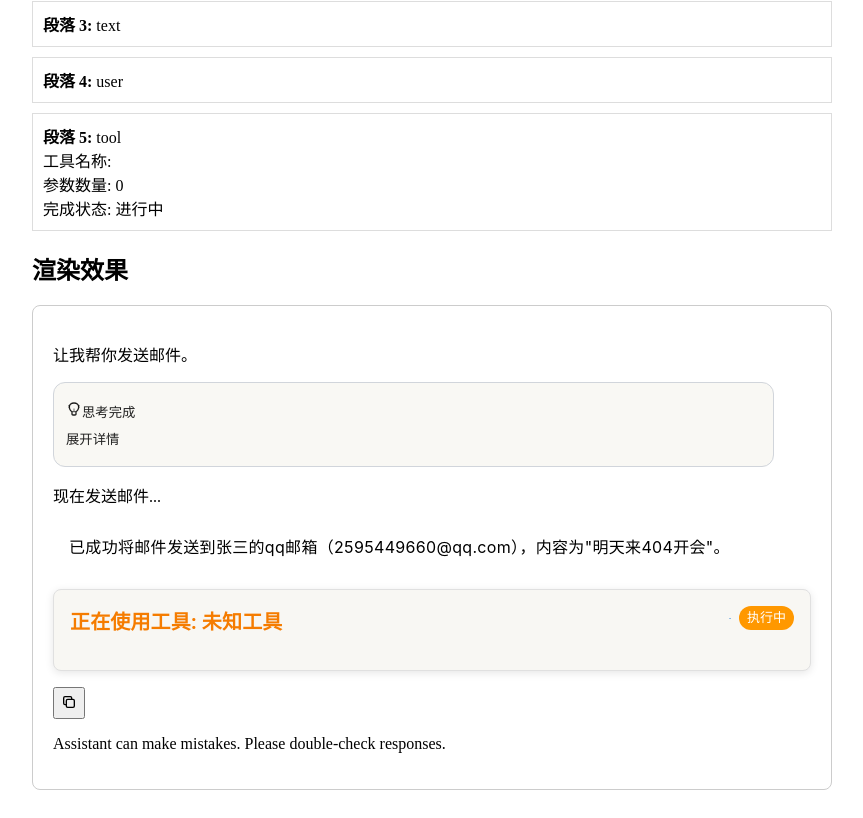
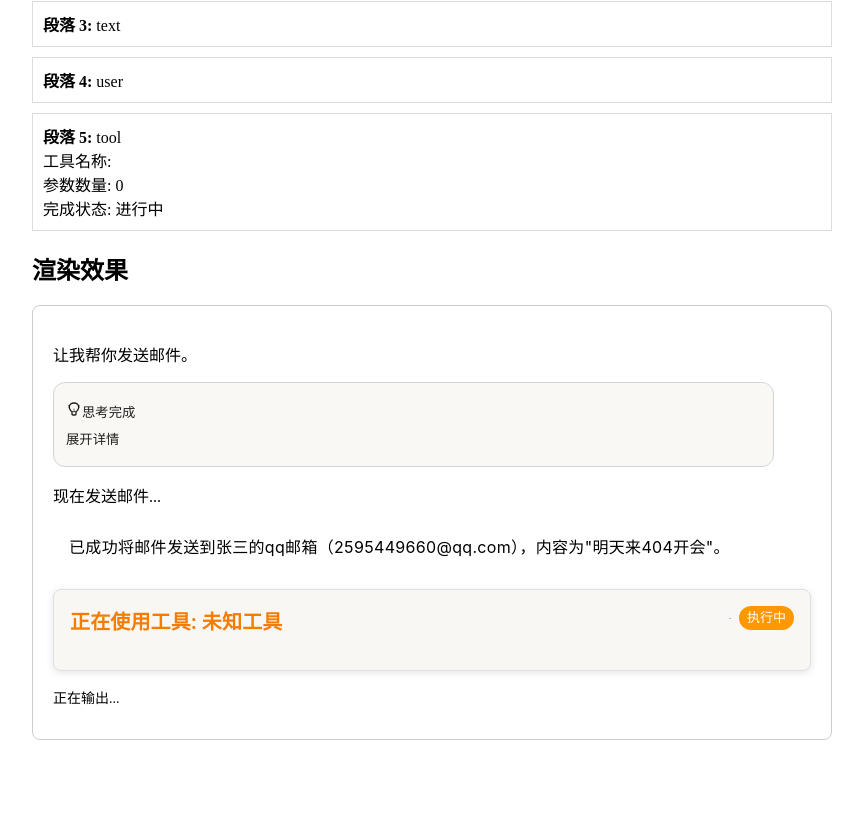
Before and after one commit to Rain-kl/cyber_ui, a Next.js app: page /test in a window 1280 px wide. Shown: the part 430-1248 px from the top of the page, without its empty margins (208-1071 px from the left). After the commit the page ends 1198 px from the top, so only its background shows below. Built offline with nearby package versions, Linux system fonts and the light colour scheme; some icons are missing.

Commit message:
优化机器人输出效果

```diff
--- a/components/ChatMessage.tsx
+++ b/components/ChatMessage.tsx
@@ -7,13 +7,17 @@ import ToolComponent from './ToolComponent';
 interface ChatMessageProps {
   message: Message;
   onRetry?: () => void;
+  isLoading?: boolean;
 }
 
-export default function ChatMessage({ message, onRetry }: ChatMessageProps) {
+export default function ChatMessage({ message, onRetry, isLoading = false }: ChatMessageProps) {
   const isUser = message.sender === 'user';
 
   // 解析消息内容，提取思考部分
   const parsedMessage = isUser ? null : parseMessageContent(message.content);
+
+  // 判断消息是否完成 - 如果正在加载且这是最后一条助手消息，或者有未完成的思考/工具调用
+  const isMessageCompleted = isUser || (!isLoading && (!parsedMessage || (!parsedMessage.hasActiveThinking && !parsedMessage.hasActiveTool)));
 
   const handleCopy = async () => {
     // 复制时只复制文本内容和用户内容，不包含思考部分和工具部分
@@ -122,6 +126,15 @@ export default function ChatMessage({ message, onRetry }: ChatMessageProps) {
           </div>
           <div className="flex flex-col items-end mt-2">
             <div className="assistant-message-actions">
+              {/* 显示统计信息在复制按钮左边 */}
+              {isMessageCompleted && message.startTime && message.endTime && message.tokensPerSecond && (
+                <div className="text-xs text-gray-500 mr-2 flex items-center" style={{ height: '32px' }}>
+                  {((message.endTime.getTime() - message.startTime.getTime()) / 1000).toFixed(1)}s • {message.tokensPerSecond.toFixed(1)} 字符/秒
+                </div>
+              )}
+
+              {/* 复制按钮 */}
+              {isMessageCompleted && (
                 <button
                   onClick={handleCopy}
                   className="rounded-md transition-colors flex items-center justify-center hover:bg-[#EEECE3]"
@@ -142,7 +155,26 @@ export default function ChatMessage({ message, onRetry }: ChatMessageProps) {
                     />
                   </svg>
                 </button>
-              {onRetry && (
+              )}
+
+              {/* 重试按钮或正在输出状态 */}
+              {!isMessageCompleted ? (
+                <div
+                  className="px-3 text-xs text-gray-600 rounded-md flex items-center gap-1"
+                  style={{ height: '32px' }}
+                >
+                  <span
+                    className="animate-pulse"
+                    style={{
+                      animation: 'fadeInOut 2s ease-in-out infinite',
+                      fontSize: '14px'
+                    }}
+                  >
+                    正在输出...
+                  </span>
+                </div>
+              ) : (
+                onRetry && (
                   <button
                     onClick={onRetry}
                     className="px-3 text-xs text-gray-600 rounded-md transition-colors flex items-center gap-1 hover:bg-[#EEECE3]"
@@ -165,11 +197,14 @@ export default function ChatMessage({ message, onRetry }: ChatMessageProps) {
                       <p className="text-gray-600" style={{ margin: 0, fontSize: '14px' }} title="Retry">
                       Retry</p>
                   </button>
+                )
               )}
             </div>
+            {isMessageCompleted && (
               <p className="disclaimer">
                 Assistant can make mistakes. Please double-check responses.
               </p>
+            )}
           </div>
         </div>
       )}
--- a/types/chat.ts
+++ b/types/chat.ts
@@ -9,6 +9,9 @@ export interface Message {
     timestamp: Date;
     sender: "user" | "assistant";
     isThinking?: boolean;
+    startTime?: Date;
+    endTime?: Date;
+    tokensPerSecond?: number;
 }
 
 export interface ChatState {
```
Also changed, not shown: app/globals.css (+10 -0 lines), components/ChatInterface.tsx (+10 -2 lines), hooks/useChat.ts (+32 -6 lines). Lines whose indentation alone changed are shown as unchanged.
